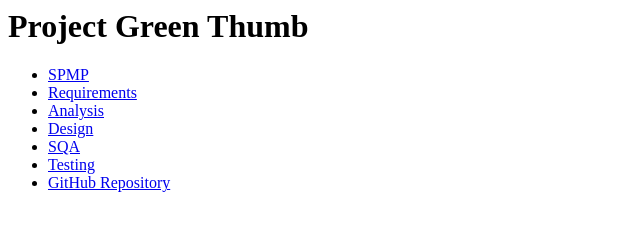
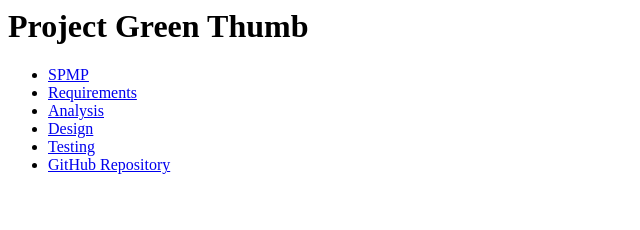
Before and after one commit to AaronE314/CP317-Project-Green-Thumb, a plain HTML site: page docs/index.html in a window 1280 px wide. Shown: the whole page, without its empty margins (0-640 px from the left). Drawn offline with Linux system fonts and the light colour scheme.

Commit message:
Update index.html
Removed SQA

```diff
--- a/docs/index.html
+++ b/docs/index.html
@@ -12,7 +12,6 @@
         <li><a href="srs.html">Requirements</a></li>
         <li><a href="analysis.html">Analysis</a></li>
         <li><a href="design.html">Design</a></li>
-        <li><a href="sqa.html">SQA</a></li>
         <li><a href="testing.html">Testing</a></li>
         <li><a href="https://github.com/AaronE314/CP317-Project-Green-Thumb">GitHub Repository</a></li>
     </ul>
```
